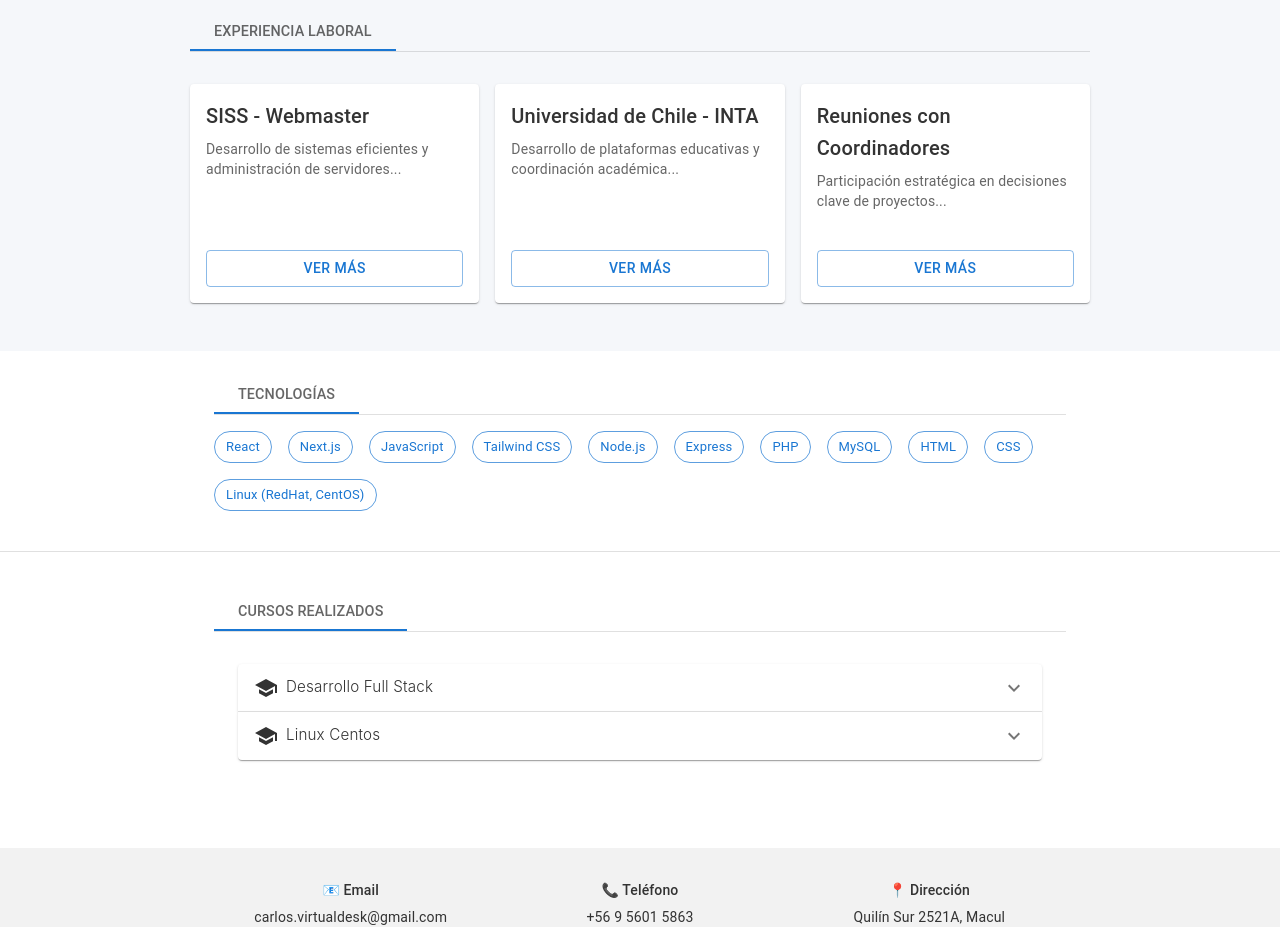
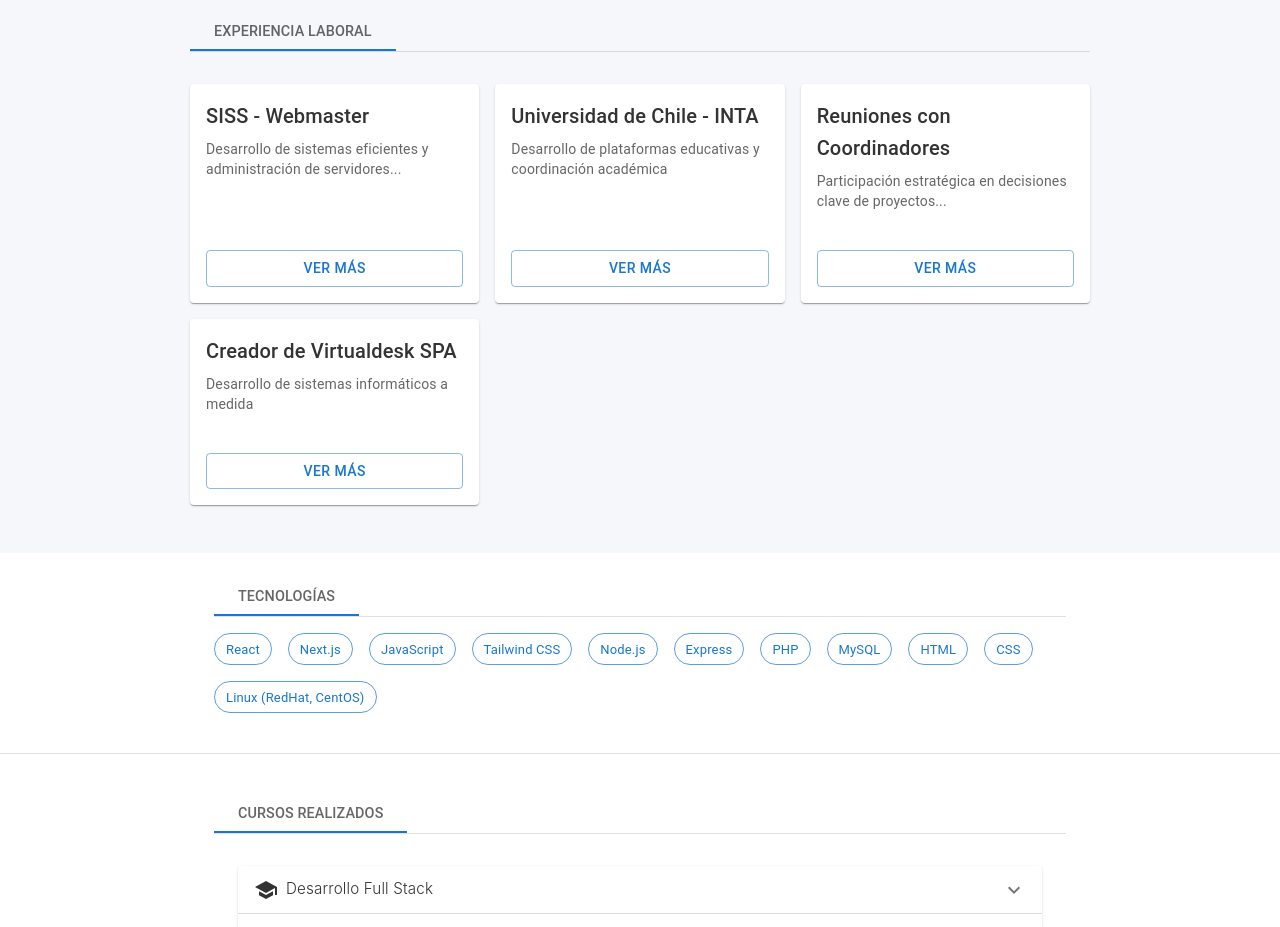
Before and after one commit to carlockk/misDatos, a React (Vite) app: page / in a window 1280 px wide. Shown: the part 1040-1967 px from the top of the page. Built offline with nearby package versions, Linux system fonts and the light colour scheme.

Commit message:
agregué mas cosas links y eso

```diff
--- a/src/components/Experience.jsx
+++ b/src/components/Experience.jsx
@@ -160,21 +160,30 @@
   {active && (
     <>
       <DialogTitle>{active.titulo}</DialogTitle>
+
       <DialogContent>
-                <Box sx={{ display: "flex", gap: 2, mt: 1 }}>
-                  {active.imagen && (
-                    <img
-                      src={active.imagen}
-                      alt=""
-                      style={{ width: 120, borderRadius: 4 }}
-                    />
+        <Typography>{active.descripcionCompleta}</Typography>
+
+        {/* Mostrar botón solo si el item tiene link */}
+        {active.link && (
+          <Box sx={{ mt: 3 }}>
+            <Button
+              variant="contained"
+              color="primary"
+              href={active.link}
+              target={active.target || "_blank"}
+              rel="noopener noreferrer"
+              fullWidth
+            >
+              Ir a Virtualdesk
+            </Button>
+          </Box>
         )}
-                  <Typography>{active.descripcionCompleta}</Typography>
-                </Box>
       </DialogContent>
     </>
   )}
 </Dialog>
+
       </Box>
     </Box>
   );
--- a/src/data/experiences.js
+++ b/src/data/experiences.js
@@ -9,8 +9,8 @@
   {
     id: 2,
     titulo: "Universidad de Chile - INTA",
-    resumen: "Desarrollo de plataformas educativas y coordinación académica...",
-    descripcionCompleta: "Responsable de plataformas educativas a distancia para magíster, coordinación con académicos y dirección de proyectos desde cero.",
+    resumen: "Desarrollo de plataformas educativas y coordinación académica",
+    descripcionCompleta: "Responsable de plataformas educativas a distancia para magíster, coordinación con académicos y dirección de proyectos desde cero,  webmaster de la facultad en comunicación continua con el departamento de Extensión",
     imagen: "/assets/uchile.png"
   },
   {
@@ -19,6 +19,15 @@
     resumen: "Participación estratégica en decisiones clave de proyectos...",
     descripcionCompleta: "Reuniones con equipos multidisciplinarios para definir costos, plazos y calidad de desarrollo en proyectos tecnológicos y educativos.",
     imagen: "/assets/reuniones.png"
+  },
+  {
+  id: 4,
+    titulo: "Creador de Virtualdesk SPA",
+    resumen: "Desarrollo de sistemas informáticos a medida",
+    descripcionCompleta: "Servicios, microservicios, sitios web, app mobile, PWA, servidores.",
+    imagen: "/assets/reuniones.png",
+    link: "https://virtualdesk.vercel.app",
+    target: "_blank"
   }
 ];
 
```
Lines whose indentation alone changed are shown as unchanged.
